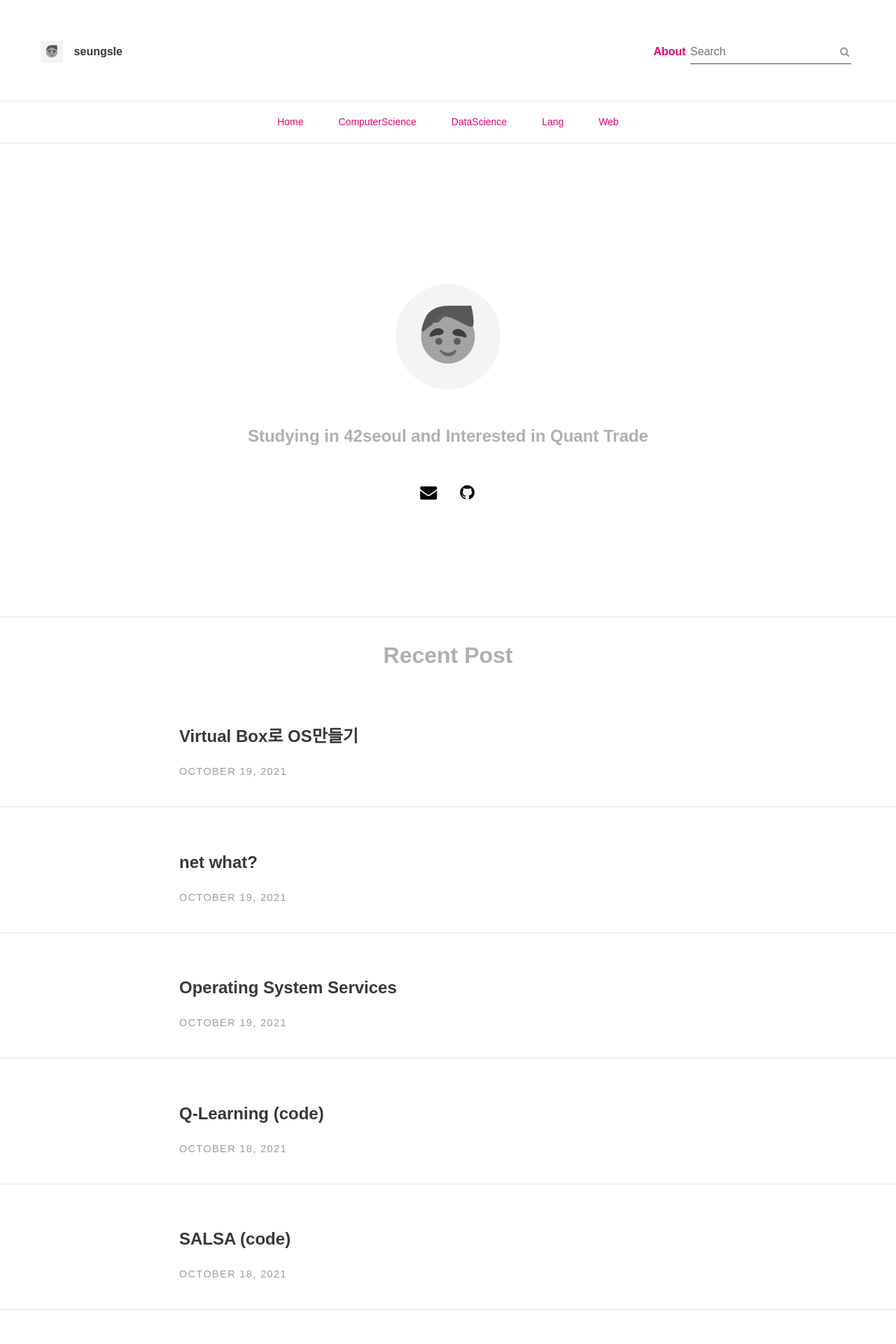
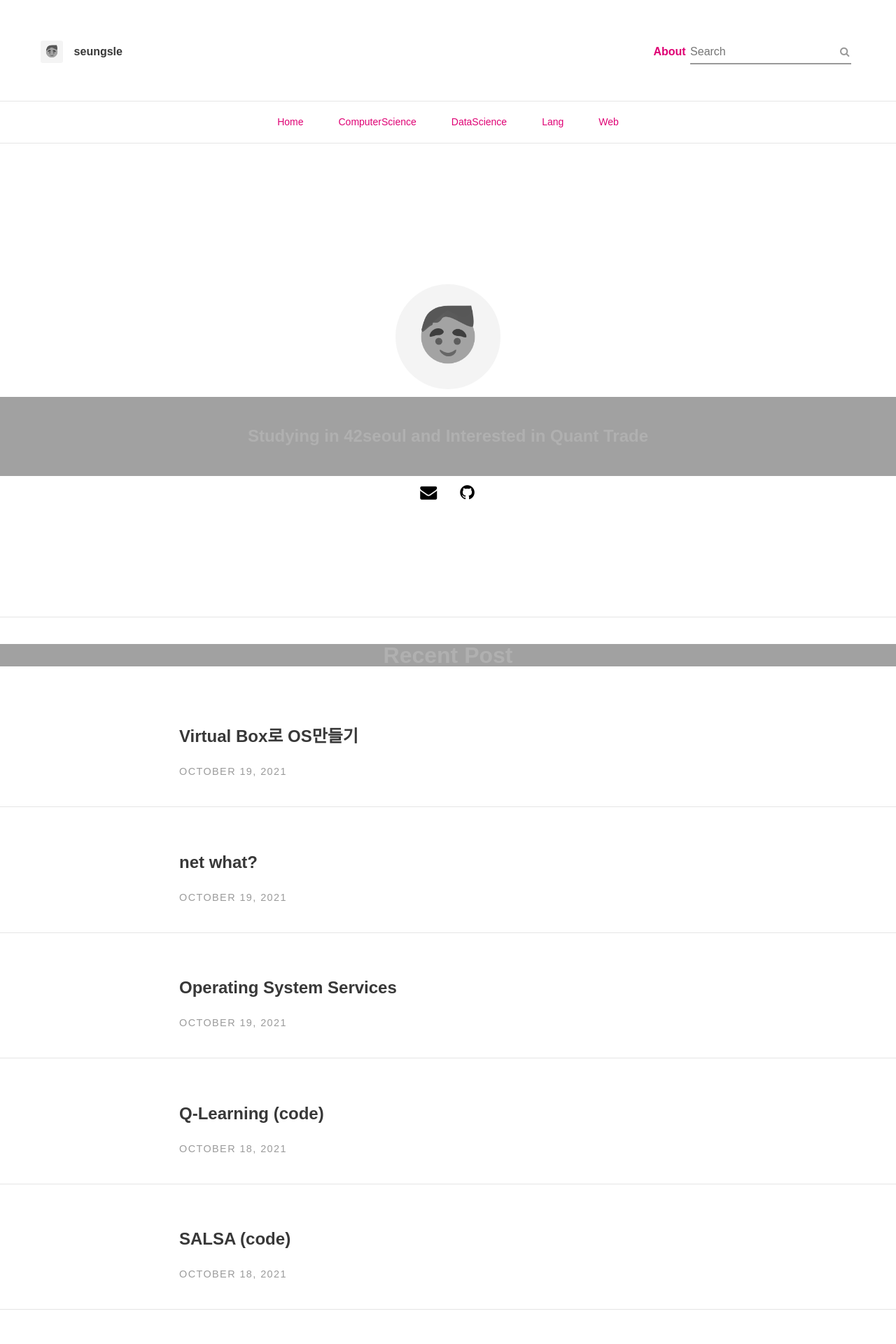
Before and after one commit to aLVINlEE9/aLVINlEE9.github.io, a Jekyll site: the page built from index.html, in a window 1280 px wide. Shown: the top 1920 px of the page at 70% size. Built offline with Jekyll 4.4.1, drawn with Linux system fonts in a browser that asks for light colours; nearby versions of some CDN libraries; the list of posts is cut into pages by our own code; comment, search, counter and statistics services are not loaded.

Commit message:
change color:

```diff
--- a/_sass/base/_variables.scss
+++ b/_sass/base/_variables.scss
@@ -35,6 +35,6 @@
 $feature-image-size: cover; // options include "cover", "contain", "auto"
 
 // Header description box
-$header-desc-background-color: #FFF;
+$header-desc-background-color: rgba(0, 0, 0, 0.37);
 $header-desc-text-color: #b0b0b0;
 $header-desc-link-color: #02453D;
```
